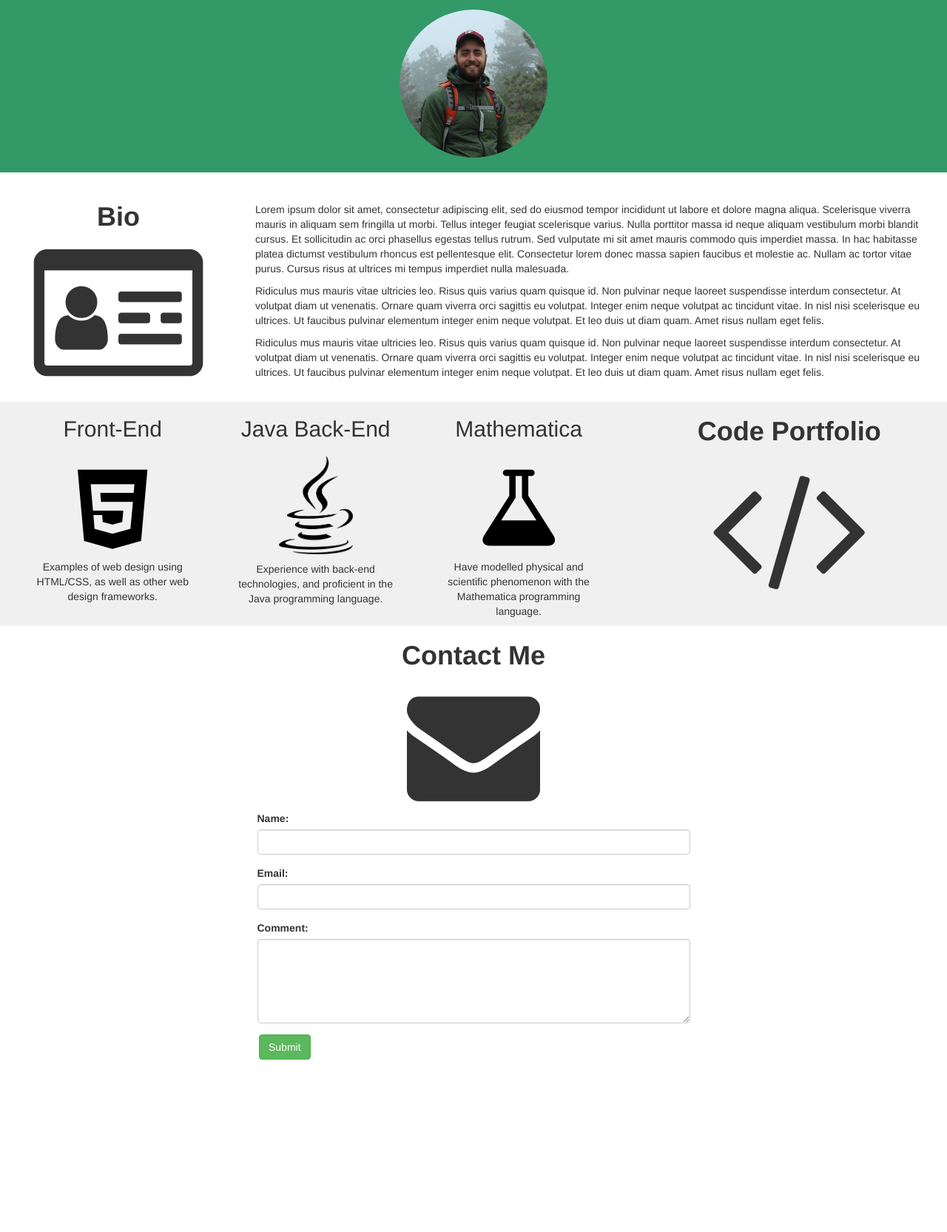
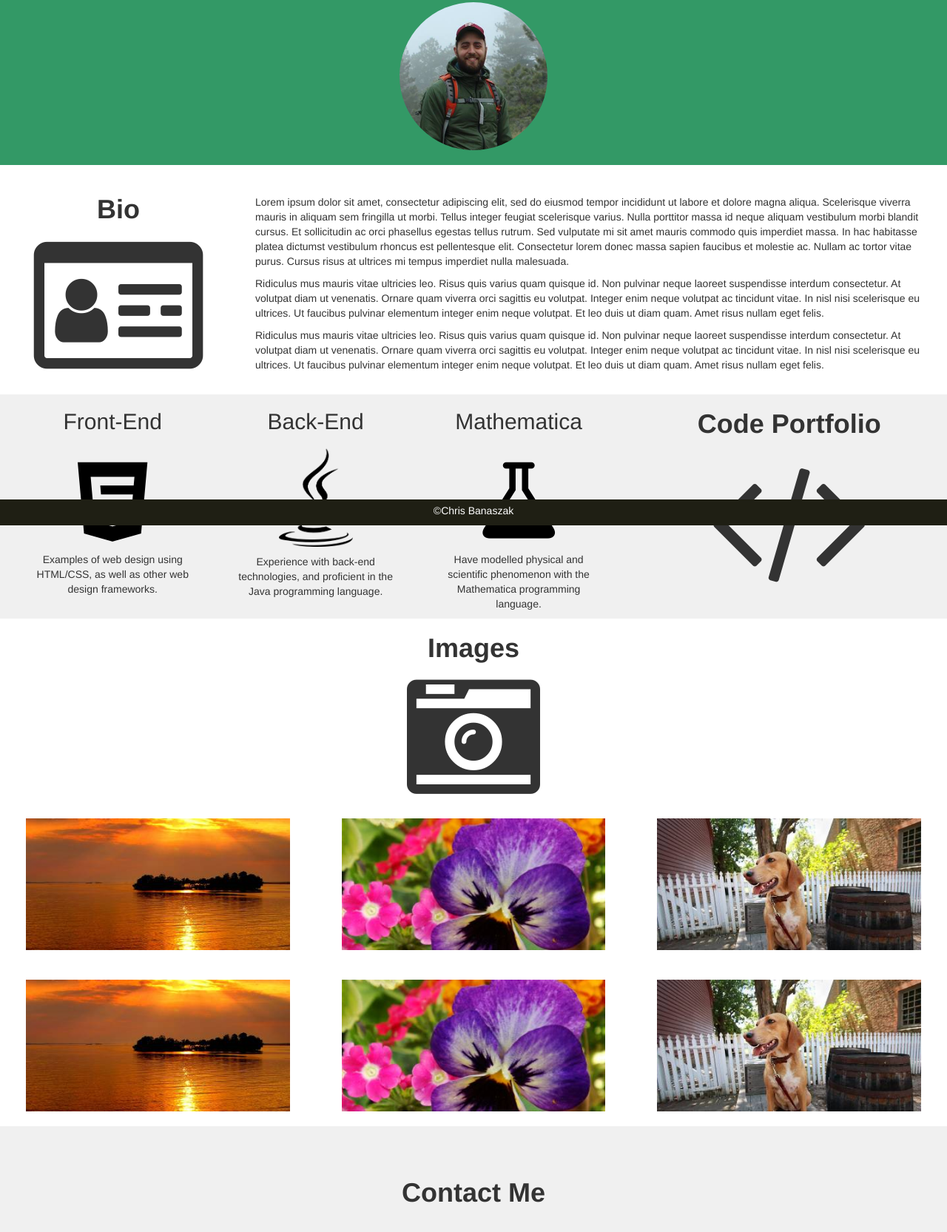
Before and after one commit to cbanaszak133/Bootstrap-Portfolio, a plain HTML site: page index.html in a window 1280 px wide. Shown: the part 90-1755 px from the top of the page at 74% size. Before the commit the page ends 1522 px from the top, so only its background shows below. Drawn offline with nearby package versions, Linux system fonts and the light colour scheme.

Commit message:
final version

```diff
--- a/index.html
+++ b/index.html
@@ -8,101 +8,11 @@
 		<link rel="stylesheet" href="https://maxcdn.bootstrapcdn.com/bootstrap/3.3.7/css/bootstrap.min.css" integrity="sha384-BVYiiSIFeK1dGmJRAkycuHAHRg32OmUcww7on3RYdg4Va+PmSTsz/K68vbdEjh4u" crossorigin="anonymous">
 		<link rel="stylesheet" href="font-awesome-4.7.0/css/font-awesome.min.css">
 		<link rel="stylesheet" href="https://bootswatch.com/3/yeti/bootstrap.min.css">
+		<link rel="stylesheet" type="text/css" href="style.css">
+
 
 
 	</head>
-
-	<style>
-
-		body{
-			padding-top: 40px;
-		}
-
-		.picMe{
-			width:200px;
-			height:200px;
-		}
-
-		.images{
-			width:240px;
-			height:220px;
-		}
-
-		.java-image{
-			width:100px;
-			height:133px;
-			margin-bottom:10px;
-			margin-top:10px;
-		}
-
-		.icons{
-			font-size:120px;
-			margin-top:20px;
-			margin-bottom:10px
-		}
-
-		.icon-row{
-			margin-top:20px;
-			margin-top:20px;
-			margin-bottom:10px
-		}
-
-
-
-		i{
-			text-align:center;
-			font-size:120px;
-		}
-
-		.firstHeader{
-			text-align:center;
-			background-color:#339966;
-			color:white;
-		}
-
-		.navbar{
-       		margin-bottom: 0!important;
-    	}
-
-
-    	h1{
-    		text-align:center;
-    	}
-
-    	h2{
-    		text-align:center;
-    	}
-
-    	p{
-    		margin-left:10px;
-    		margin-right:10px;
-    	}
-
-    	#portfolio{
-    		background-color:#f0f0f0;
-    		font:white;
-    	}
-
-    	#bio{
-    		margin-top:20px;
-    		margin-bottom:20px;
-    	}
-
-    	a, a:visited, a:active, a:hover{
-    		color:black;
-    	}
-
-    	.form-group{
-    		width:50%;
-    	}
-
-    	@media screen and (max-width: 768px) {
-	    	body {
-	        	padding-top:180px;
-	    	}
-		}
-
-	</style>
 
 	<body>
 
@@ -115,6 +25,7 @@
 			<ul class="nav navbar-nav navbar-right">
 				<li><a href="#bio">Bio</a></li>
 				<li><a href="#portfolio">Past Work</a></li>
+				<li><a href="#pictures">Gallery</a></li>
 				<li><a href="#contact">Contact Me</a></li>
 			</ul>
 			</div>
@@ -122,23 +33,23 @@
 
 		<div class="container-fluid firstHeader">
 			<h2>Chris Banaszak</h2>
-			<img src="images/main-pic.png" class="picMe img-circle" style="margin-bottom:20px">
+			<img src="images/main-pic.png" class="picMe img-circle">
 		</div>
 
 
 		<div class="container-fluid" id="bio">
 			<div class="row">
-				<div class="col-md-3" style="text-align:center">
+				<div class="col-md-3 center-block">
 
 					<h1><strong>Bio</strong></h1>
 
-					<i class="fa fa-id-card-o" style="font-size:200px"></i>
+					<i class="fa fa-id-card-o center-block" style="font-size:200px;text-align:center"></i>
 
 				</div>
 
 				<div class="col-md-9">
 
-					<p style="margin-top:20px">Lorem ipsum dolor sit amet, consectetur adipiscing elit, sed do eiusmod tempor incididunt ut labore et dolore magna aliqua. Scelerisque viverra mauris in aliquam sem fringilla ut morbi. Tellus integer feugiat scelerisque varius. Nulla porttitor massa id neque aliquam vestibulum morbi blandit cursus. Et sollicitudin ac orci phasellus egestas tellus rutrum. Sed vulputate mi sit amet mauris commodo quis imperdiet massa. In hac habitasse platea dictumst vestibulum rhoncus est pellentesque elit. Consectetur lorem donec massa sapien faucibus et molestie ac. Nullam ac tortor vitae purus. Cursus risus at ultrices mi tempus imperdiet nulla malesuada.</p>
+					<p class="first-para">Lorem ipsum dolor sit amet, consectetur adipiscing elit, sed do eiusmod tempor incididunt ut labore et dolore magna aliqua. Scelerisque viverra mauris in aliquam sem fringilla ut morbi. Tellus integer feugiat scelerisque varius. Nulla porttitor massa id neque aliquam vestibulum morbi blandit cursus. Et sollicitudin ac orci phasellus egestas tellus rutrum. Sed vulputate mi sit amet mauris commodo quis imperdiet massa. In hac habitasse platea dictumst vestibulum rhoncus est pellentesque elit. Consectetur lorem donec massa sapien faucibus et molestie ac. Nullam ac tortor vitae purus. Cursus risus at ultrices mi tempus imperdiet nulla malesuada.</p>
 
 					<p>Ridiculus mus mauris vitae ultricies leo. Risus quis varius quam quisque id. Non pulvinar neque laoreet suspendisse interdum consectetur. At volutpat diam ut venenatis. Ornare quam viverra orci sagittis eu volutpat. Integer enim neque volutpat ac tincidunt vitae. In nisl nisi scelerisque eu ultrices. Ut faucibus pulvinar elementum integer enim neque volutpat. Et leo duis ut diam quam. Amet risus nullam eget felis.</p>
 
@@ -151,12 +62,12 @@
 		<div class="container-fluid" id="portfolio">
 			<div class="row">
 
-				<div class="col-md-4 col-md-push-8" style="text-align:center">
+				<div class="col-md-4 col-md-push-8" >
 					<h1><strong>Code Portfolio</strong></h1>
 					<i class="fa fa-code" aria-hidden="true" style="font-size:200px"></i>
 				</div>
 
-				<div class="col-md-8 col-md-pull-4" style="text-align:center">
+				<div class="col-md-8 col-md-pull-4">
 						<div class="col-md-4">
 							<h2>Front-End</h2>
 							<a href="#" ><i class="fa fa-html5 icons" aria-hidden="true"></i></a>
@@ -164,7 +75,7 @@
 						</div>
 
 						<div class="col-md-4">
-							<h2>Java Back-End</h2>
+							<h2>Back-End</h2>
 							<a href="#"><img src="images/javabw.png" class="java-image"></a>
 							<p>Experience with back-end technologies, and proficient in the Java programming language.</p>
 						</div>
@@ -179,10 +90,54 @@
 			</div>
 		</div>
 
-		<div class="container" id="contact">
+		<!-- Just to practice some picture stuff -->
+		<div class="container-fluid" id="pictures">
+			<div class="row center-block">
+				<h1><strong>Images</strong></h1>
+
+				<i class="fa fa-camera-retro center-block" aria-hidden="true" style="font-size:180px;text-align:center"></i>
+			</div>
+		</div>
+
+
+		<div class="container-fluid" id="pictures">
+			<div class="row">
+				<div class="col-md-12">
+					<div class="row">
+						<div class="col-md-4">
+							<img src="images/img1.jpeg" class="img-responsive center-block">
+						</div>
+
+						<div class="col-md-4">
+							<img src="images/img2.jpeg" class="img-responsive center-block">
+						</div>
+
+						<div class="col-md-4">
+							<img src="images/img3.jpeg" class="img-responsive center-block">
+						</div>
+
+						<div class="col-md-4">
+							<img src="images/img1.jpeg" class="img-responsive center-block">
+						</div>
+
+						<div class="col-md-4">
+							<img src="images/img2.jpeg" class="img-responsive center-block">
+						</div>
+
+						<div class="col-md-4">
+							<img src="images/img3.jpeg" class="img-responsive center-block">
+						</div>
+
+					</div>
+				</div>
+			</div>
+		</div>
+
+
+		<div class="container-fluid" id="contact">
 			<div class="row">
 				<h1 class="center-block"><strong>Contact Me</strong></h1>
-				<i class="fa fa-envelope center-block" aria-hidden="true" style="font-size:180px"></i>
+				<i class="fa fa-envelope center-block" aria-hidden="true" style="font-size:180px;text-align:center"></i>
 
 
 				<div class="form-group center-block">
@@ -200,11 +155,15 @@
   					<textarea class="form-control" rows="5" id="message"></textarea>
 				</div>
 
-				<button type="button" class="btn btn-success" style="margin-left:295px">Submit</button>
+				<button type="button" class="btn btn-success center-block">Submit</button>
+			</div>
+		</div>
 
+		<footer class="navbar-fixed-bottom">
+			<div class="footer">
+				<p>©Chris Banaszak</p>
+			</div>
 
-
-	</div>
-
-
+		</footer>
 	</body>
+</html>
--- /dev/null
+++ b/style.css
@@ -0,0 +1,108 @@
+
+	body{
+		padding-top: 30px;
+	}
+
+	.picMe{
+		width:200px;
+		height:200px;
+		margin-bottom:20px;
+	}
+
+	.images{
+		width:240px;
+		height:220px;
+	}
+
+	.java-image{
+		width:100px;
+		height:133px;
+		margin-bottom:10px;
+		margin-top:10px;
+	}
+
+	.first-para{
+		padding-top:20px;
+	}
+
+	.icons{
+		font-size:120px;
+		margin-top:20px;
+		margin-bottom:10px
+	}
+
+	.icon-row{
+		margin-top:20px;
+		margin-top:20px;
+		margin-bottom:10px
+	}
+
+	.firstHeader{
+		text-align:center;
+		background-color:#339966;
+		color:white;
+	}
+
+	.navbar{
+   		margin-bottom: 0!important;
+	}
+
+	h1{
+		text-align:center;
+	}
+
+	h2{
+		text-align:center;
+	}
+
+	p{
+		margin-left:10px;
+		margin-right:10px;
+	}
+
+	#portfolio{
+		background-color:#f0f0f0;
+		text-align:center;
+		font:white;
+	}
+
+	#bio{
+		margin-top:20px;
+		margin-bottom:20px;
+	}
+
+	#contact{
+		background-color:#f0f0f0;
+		padding:50px;
+	}
+
+	a, a:visited, a:active, a:hover{
+		color:black;
+	}
+
+	.form-group{
+		width:50%;
+	}
+
+	.img-responsive{
+		padding:20px;
+	}
+
+	.navbar-fixed-bottom{
+		margin-top:20px;
+		text-align:center;
+		background-color:#1f1f14;
+		height:35px;
+	}
+
+	.footer{
+		color:white;
+		padding-top:5px;
+	}
+
+	@media screen and (max-width: 768px) {
+    	body {
+        	padding-top:200px;
+    	}
+
+	}
```
Also changed, not shown: images/img1.jpeg (added), images/img2.jpeg (added), images/img3.jpeg (added).
